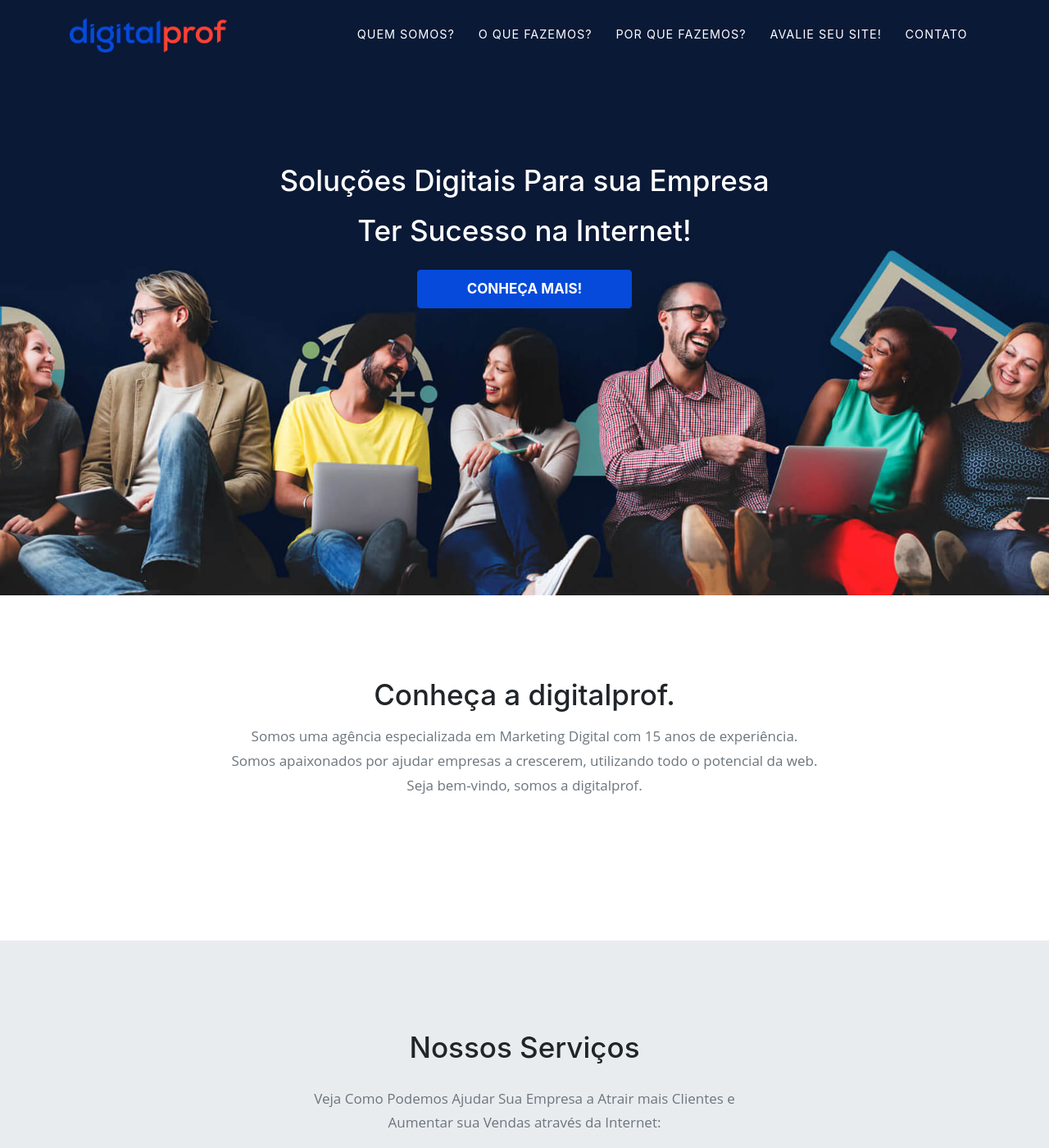
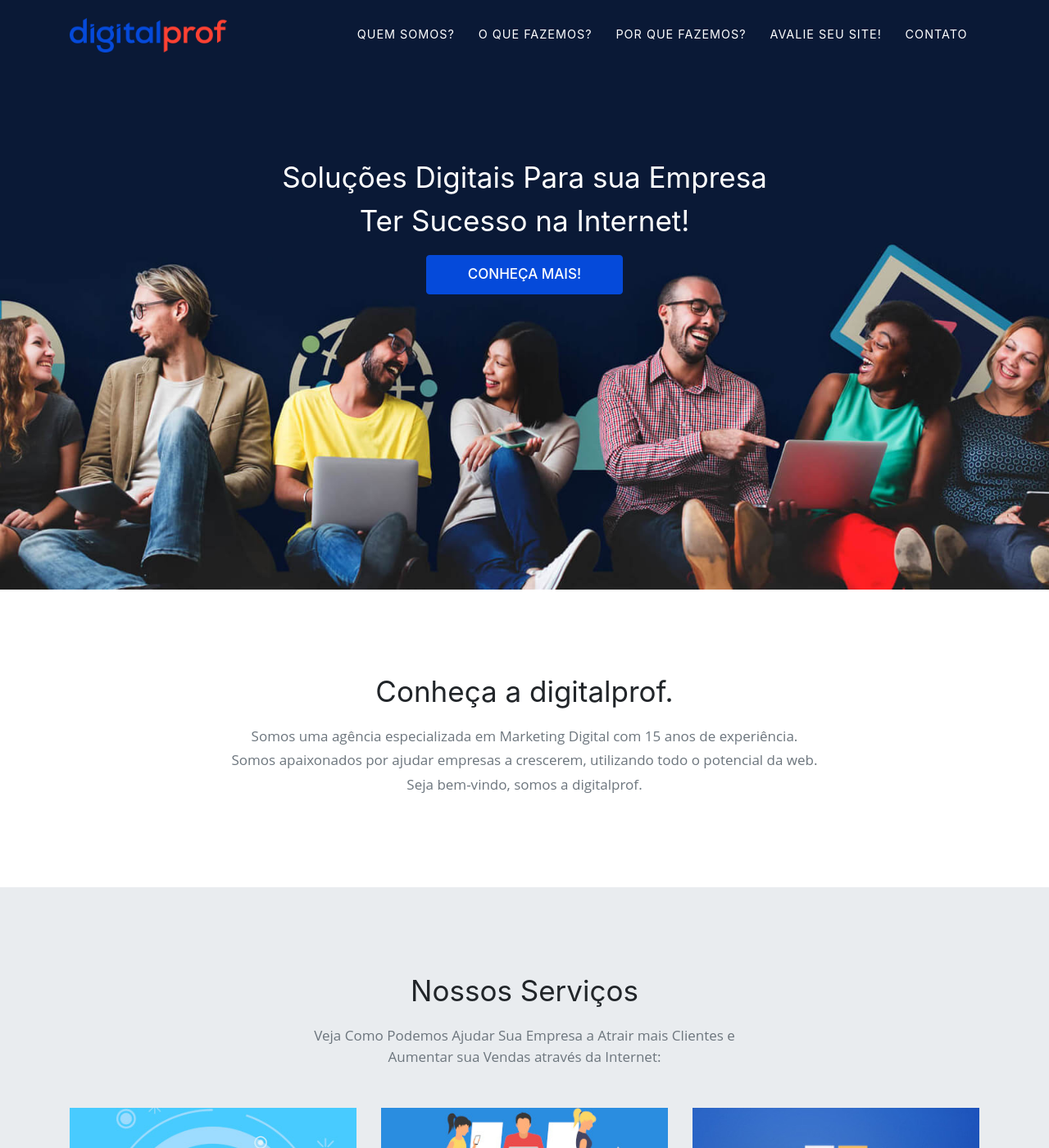
Before and after one commit to robsonkmarques/digitalprof, a Jekyll site: the page built from index.md, in a window 1280 px wide and 1400 px high. Shown: the whole window at 82% size. Built offline with Jekyll 4.4.1, drawn with Linux system fonts in a browser that asks for light colours; some web fonts are replaced.

Commit message:
modify font

```diff
--- a/_includes/navheader.html
+++ b/_includes/navheader.html
@@ -36,7 +36,7 @@
     <div class="container">
       <div class="intro-text">
         {%- if site.data.sitetext[site.locale].header.title -%}
-            <h1 class="section-heading">{{ site.data.sitetext[site.locale].header.title | markdownify }}</h1>
+            <h1 class="section-heading text-uppercase">{{ site.data.sitetext[site.locale].header.title | markdownify }}</h1>
         {%- endif -%}
         {%- if site.data.sitetext[site.locale].header.text -%}
             <div class="intro-heading text-uppercase">{{ site.data.sitetext[site.locale].header.text | markdownify }}</div>
--- a/_sass/base/_page.scss
+++ b/_sass/base/_page.scss
@@ -6,7 +6,7 @@ body {
 }
 
 p {
-  line-height: 1.75;
+  line-height: 1.5;
 }
 
 a {
@@ -26,7 +26,8 @@ h3,
 h4,
 h5,
 h6 {
-  font-weight: 500;
+  font-weight: 400;
+  line-height: 1.4;
   @include heading-font;
 }
 
@@ -34,10 +35,15 @@ h6 {
   padding: 100px 0px;
 }
 
+#about {
+  padding-bottom: 60px;
+}
 
 h1.section-heading {
   font-size: 35px;
+  line-height: 1.4!important;
 }
+
 
   h2.section-heading {
     font-size: 35px;
@@ -48,7 +54,7 @@ h1.section-heading {
   h3.section-subheading {
     font-size: 17px;
     font-weight: 400;
-    margin-bottom: 75px;
+    margin-bottom: 50px;
     line-height: 1.75;
     @include serif-font;
   }
--- a/_sass/components/_buttons.scss
+++ b/_sass/components/_buttons.scss
@@ -1,12 +1,12 @@
 // Button Styles
 .btn {
   @include heading-font;
-  font-weight: 700;
+  font-weight: 500;
 }
 
 .btn-xl {
   font-size: 17px;
-  padding: 10px 60px;
+  padding: 10px 50px;
 }
 
 .btn-primary {
--- a/_sass/layout/_masthead.scss
+++ b/_sass/layout/_masthead.scss
@@ -1,4 +1,5 @@
 // Styling for the masthead
+
 header.masthead {
   text-align: center;
   color: white;
@@ -7,20 +8,23 @@ header.masthead {
   background-attachment: scroll;
   background-position: bottom center;
   background-size: cover;
+
   .intro-text {
-    padding-top: 150px;
-    padding-bottom: 100px;
+    padding-top: 190px;
+    padding-bottom: 360px;
+
+
     .intro-lead-in {
       font-size: 22px;
       font-style: italic;
-      line-height: 22px;
+      line-height: 44px;
       margin-bottom: 25px;
       @include serif-font;
     }
     .intro-heading {
       font-size: 35px;
-      font-weight: 700;
-      line-height: 50px;
+      font-weight: 400;
+      line-height: 70px;
       margin-bottom: 25px;
       @include heading-font;
     }
@@ -30,11 +34,11 @@ header.masthead {
   header.masthead {
     .intro-text {
       padding-top: 190px;
-      padding-bottom: 350px;
+      padding-bottom: 360px;
       .intro-lead-in {
         font-size: 35px;
         font-style: italic;
-        line-height: 40px;
+        line-height: 70px;
         margin-bottom: 25px;
         @include serif-font;
       }
@@ -42,8 +46,8 @@ header.masthead {
       // Estilo da Fonte do Título Principal
       .intro-heading {
         font-size: 35px;
-        font-weight: 700;
-        line-height: 75px;
+        font-weight: 400;
+        line-height: 70px;
         margin-bottom: 0px;
         @include heading-font;
       }
```
